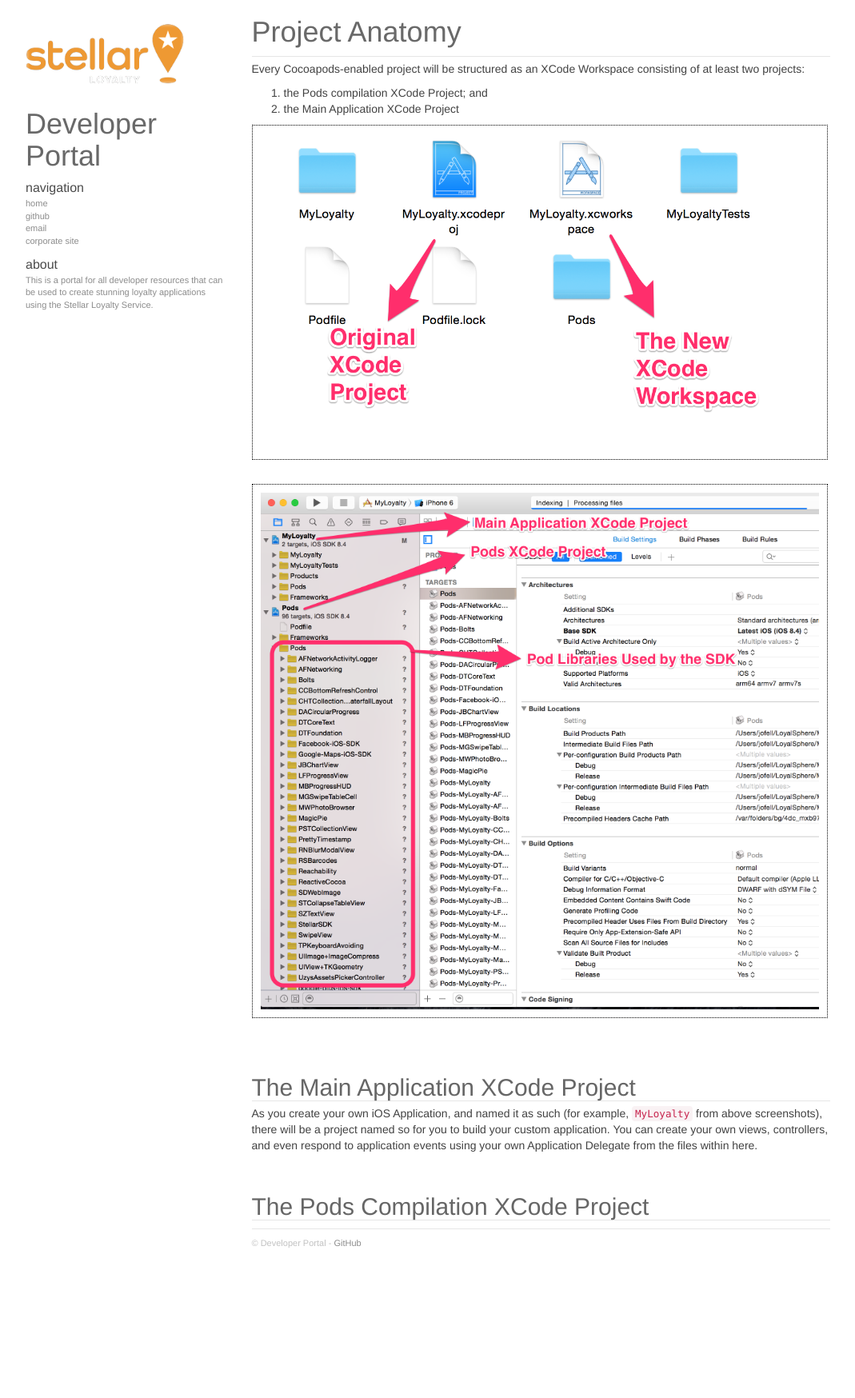
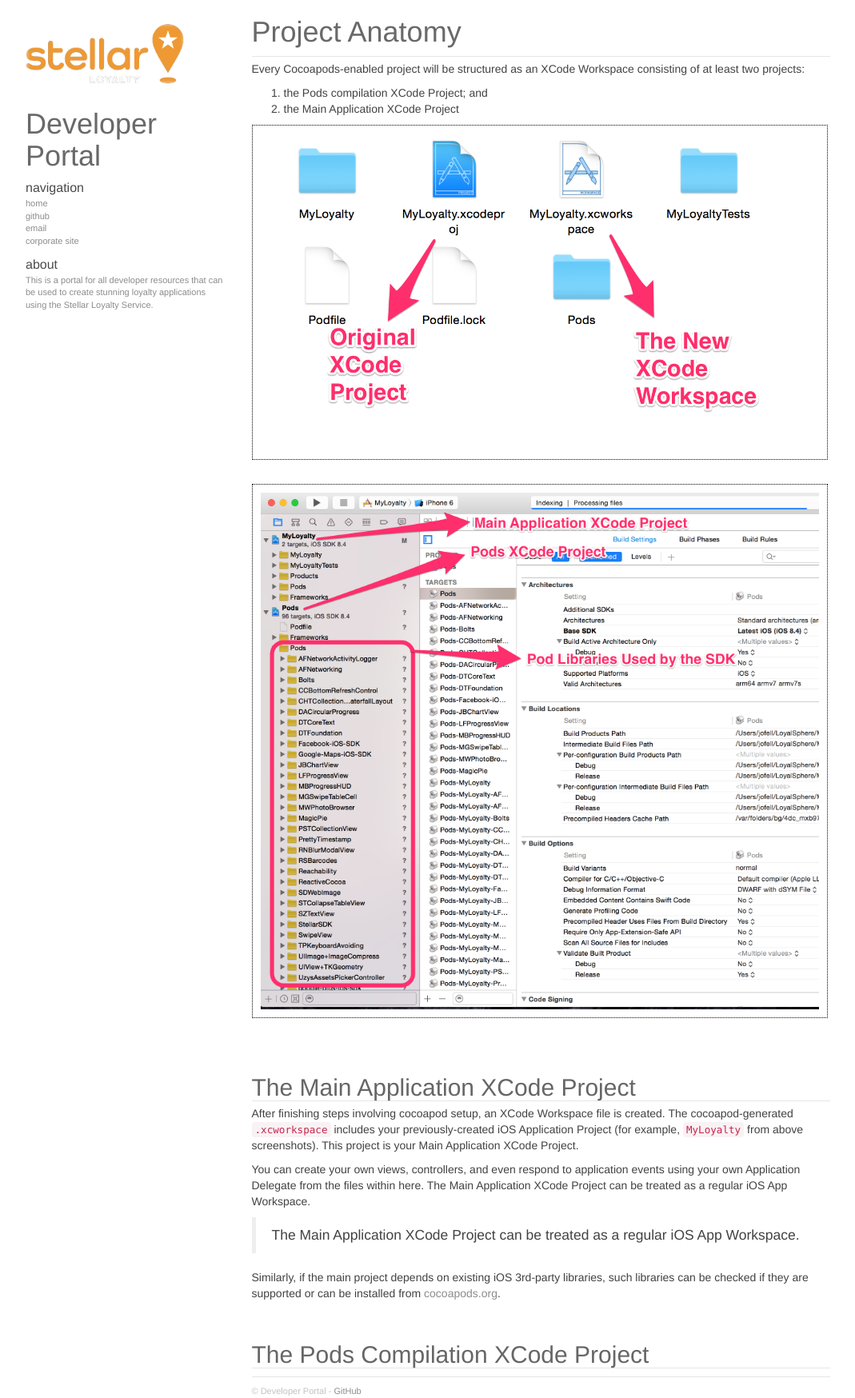
Before and after one commit to jofell/stellar-dev, a Jekyll site: the page built from _ios_sdk/pages/01_project_anatomy.md, in a window 1280 px wide. Shown: the whole page at 80% size, without its empty margins (58-1127 px from the left). Built offline with Jekyll 4.4.1, drawn with Linux system fonts in a browser that asks for light colours; nearby versions of some CDN libraries; Markdown is read by kramdown in place of the engine named in the settings; before the commit the page ends 1563 px from its top, so only the background shows below that.

Commit message:
More updates to the project anatomy page, starting off with the main application XCode Project

```diff
--- a/_ios_sdk/pages/01_project_anatomy.md
+++ b/_ios_sdk/pages/01_project_anatomy.md
@@ -14,6 +14,13 @@
 
 ## The Main Application XCode Project
 
-As you create your own iOS Application, and named it as such (for example, `MyLoyalty` from above screenshots), there will be a project named so for you to build your custom application. You can create your own views, controllers, and even respond to application events using your own Application Delegate from the files within here.
+After finishing steps involving cocoapod setup, an XCode Workspace file is created. The cocoapod-generated `.xcworkspace` includes your previously-created iOS Application Project (for example, `MyLoyalty` from above screenshots). This project is your Main Application XCode Project.
+
+You can create your own views, controllers, and even respond to application events using your own Application Delegate from the files within here. The Main Application XCode Project can be treated as a regular iOS App Workspace.
+
+> The Main Application XCode Project can be treated as a regular iOS App
+> Workspace.
+
+Similarly, if the main project depends on existing iOS 3rd-party libraries, such libraries can be checked if they are supported or can be installed from [cocoapods.org](http://cocoapods.org).
 
 ## The Pods Compilation XCode Project
```
